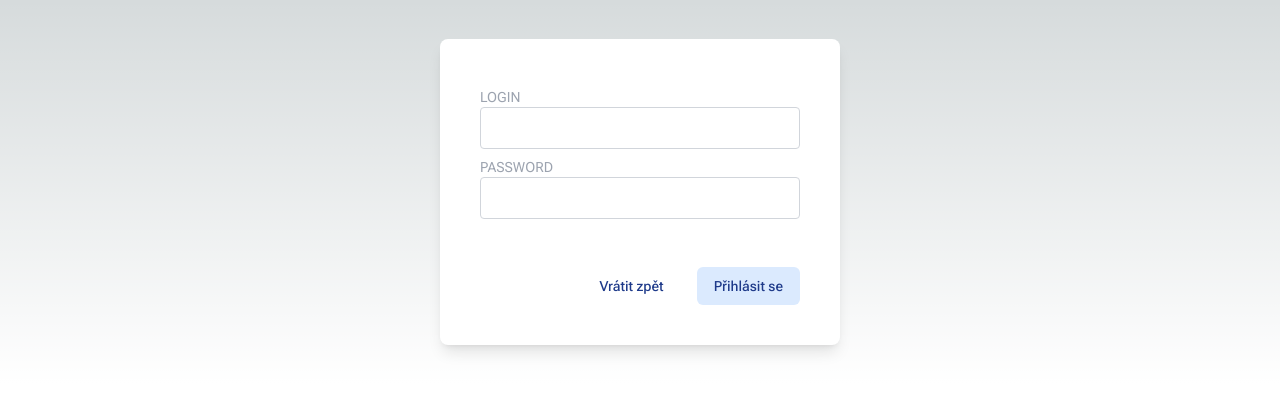
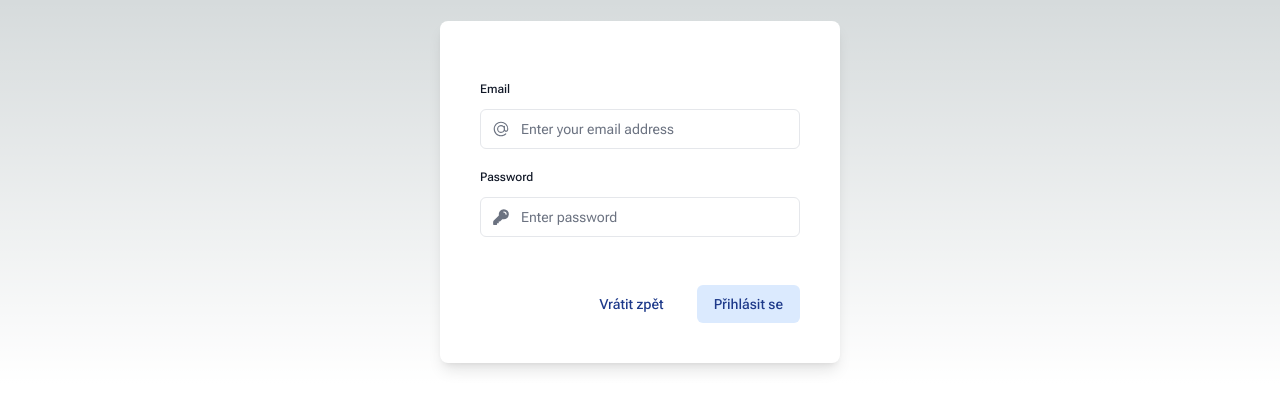
Before and after one commit to benesvoj/dentist-web-nextjs, a Next.js app: page /admin in a window 1280 px wide. Shown: the top 410 px of the page. Built offline with nearby package versions, Linux system fonts and the light colour scheme.

Commit message:
add auth into app

```diff
--- a/src/app/(admin)/admin/dashboard/ui/SideNav.tsx
+++ b/src/app/(admin)/admin/dashboard/ui/SideNav.tsx
@@ -2,6 +2,7 @@
 import {PowerIcon} from '@heroicons/react/24/outline'
 import NavLinks from '@/app/(admin)/admin/dashboard/ui/NavLinks'
 import {adminUrl} from '@/app/(admin)/admin/dashboard/utils/urls'
+import {signOut} from '@/auth'
 // import {signOut} from '@/auth'
 
 export default function SideNav() {
@@ -17,10 +18,10 @@
         <NavLinks />
         <div className="hidden h-auto w-full grow rounded-md bg-gray-50 md:block"></div>
         <form
-        // action={async () => {
-        //   'use server'
-        //   await signOut()
-        // }}
+        action={async () => {
+          'use server'
+          await signOut()
+        }}
         >
           <button className="flex h-[48px] w-full grow items-center justify-center gap-2 rounded-md bg-gray-50 p-3 text-sm font-medium hover:bg-sky-100 hover:text-blue-600 md:flex-none md:justify-start md:p-2 md:px-3">
             <PowerIcon className="w-6" />
--- a/src/app/(admin)/admin/page.tsx
+++ b/src/app/(admin)/admin/page.tsx
@@ -6,10 +6,10 @@
 import {Button} from '@/app/ui/Button/Button'
 import {useRouter} from 'next/navigation'
 import React from 'react'
-import {routes} from '@/app/(admin)/admin/dashboard/utils/routes'
 import {authenticate} from '@/lib/actions'
 import {useFormStatus, useFormState} from 'react-dom'
-import {ExclamationCircleIcon} from '@heroicons/react/24/solid'
+import {AtSymbolIcon, ExclamationCircleIcon, KeyIcon} from '@heroicons/react/24/solid'
+import {routes} from '@/utils/routes'
 
 export default function Page() {
   const router = useRouter()
@@ -17,20 +17,55 @@
   const [errorMessage, dispatch] = useFormState(authenticate, undefined)
   const {pending} = useFormStatus()
 
-  const handleSubmit = (e: React.FormEvent<HTMLFormElement>) => {
-    e.preventDefault()
-    router.push(routes.dashboard)
-  }
-
   return (
     <div className="flex justify-center items-center h-full">
       <form
         className="bg-white p-10 rounded-lg shadow-lg w-[400px]"
-        onSubmit={handleSubmit}
         action={dispatch}
       >
-        <FormInput label={'login'} type={'text'} />
-        <FormInput label={'password'} type={'password'} />
+        <div className="w-full">
+          <div>
+            <label
+              className="mb-3 mt-5 block text-xs font-medium text-gray-900"
+              htmlFor="email"
+            >
+              Email
+            </label>
+            <div className="relative">
+              <input
+                className="peer block w-full rounded-md border border-gray-200 py-[9px] pl-10 text-sm outline-2 placeholder:text-gray-500"
+                id="email"
+                type="email"
+                name="email"
+                placeholder="Enter your email address"
+                required
+              />
+              <AtSymbolIcon
+                className="pointer-events-none absolute left-3 top-1/2 h-[18px] w-[18px] -translate-y-1/2 text-gray-500 peer-focus:text-gray-900" />
+            </div>
+          </div>
+          <div className="mt-4">
+            <label
+              className="mb-3 mt-5 block text-xs font-medium text-gray-900"
+              htmlFor="password"
+            >
+              Password
+            </label>
+            <div className="relative">
+              <input
+                className="peer block w-full rounded-md border border-gray-200 py-[9px] pl-10 text-sm outline-2 placeholder:text-gray-500"
+                id="password"
+                type="password"
+                name="password"
+                placeholder="Enter password"
+                required
+                minLength={6}
+              />
+              <KeyIcon
+                className="pointer-events-none absolute left-3 top-1/2 h-[18px] w-[18px] -translate-y-1/2 text-gray-500 peer-focus:text-gray-900" />
+            </div>
+          </div>
+        </div>
         <div
           className="flex h-8 items-end space-x-1"
           aria-live="polite"
--- a/src/app/(web)/our-team/page.tsx
+++ b/src/app/(web)/our-team/page.tsx
@@ -21,14 +21,14 @@
                 {employee.experience ? (
                     <Table>
                       <TableCaption>{employee.description}</TableCaption>
-                      {employee.experience?.map((experience: ExperienceProps) => (
-                        <TableBody>
+                      <TableBody>
+                        {employee.experience?.map((experience: ExperienceProps) => (
                           <TableRow key={experience.id}>
                             <TableCell className="w-1/3 p-0">{experience.from} - {experience.to}</TableCell>
                             <TableCell className="p-2">{experience.text}</TableCell>
                           </TableRow>
-                        </TableBody>
-                      ))}
+                        ))}
+                      </TableBody>
                     </Table>)
                   : null}
               </InfoCard>
--- a/src/auth.config.ts
+++ b/src/auth.config.ts
@@ -1,5 +1,5 @@
 import type {NextAuthConfig} from 'next-auth'
-import {routes} from '@/app/(admin)/admin/dashboard/utils/routes'
+import {routes} from '@/utils/routes'
 
 export const authConfig = {
   pages: {
@@ -8,7 +8,7 @@
   callbacks: {
     authorized({auth, request: {nextUrl}}) {
       const isLoggedIn = !!auth?.user
-      const isOnDashboard = nextUrl.pathname.startsWith('/dashboard')
+      const isOnDashboard = nextUrl.pathname.startsWith(routes.dashboard)
       if (isOnDashboard) {
         if (isLoggedIn) return true
         return false // Redirect unauthenticated users to login page
```
Also changed, not shown: package.json (+5 -2 lines), tsconfig.json (+7 -1 lines), src/utils/routes.ts (renamed from src/app/(admin)/admin/dashboard/utils/routes.ts), 2 other files (tests, documents, lock files or other folders).
